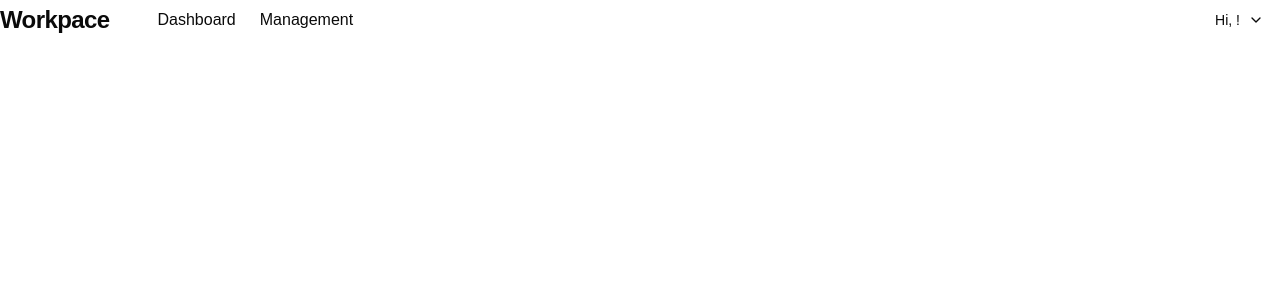
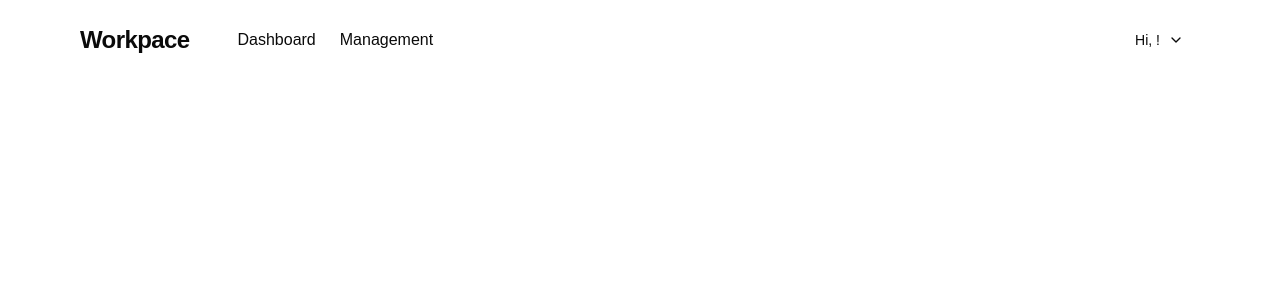
Before and after one commit to rstubryan/pomodoro-fe, a Next.js app: page / in a window 1280 px wide. Shown: the top 300 px of the page. Built offline with nearby package versions, Linux system fonts and the light colour scheme.

Commit message:
feat(layout): updates main layout to use container layout component

```diff
--- a/src/components/templates/ContainerLayout.tsx
+++ b/src/components/templates/ContainerLayout.tsx
@@ -11,7 +11,7 @@ export default function ContainerLayout({
   ...props
 }: ContainerLayoutProps) {
   return (
-    <div className={cn(`container ${className}`)} {...props}>
+    <div className={cn(`max-w-8xl container my-5 ${className}`)} {...props}>
       {children}
     </div>
   );
--- a/src/components/templates/MainLayout.tsx
+++ b/src/components/templates/MainLayout.tsx
@@ -1,9 +1,17 @@
 import Navbar from "@/components/molecules/Navbar";
+import ContainerLayout from "@/components/templates/ContainerLayout";
 
-export default function MainLayout() {
+interface MainLayoutProps {
+  children: React.ReactNode;
+}
+
+export default function MainLayout({ children }: MainLayoutProps) {
   return (
     <>
-      <Navbar />
+      <ContainerLayout>
+        <Navbar />
+        {children}
+      </ContainerLayout>
     </>
   );
 }
```
